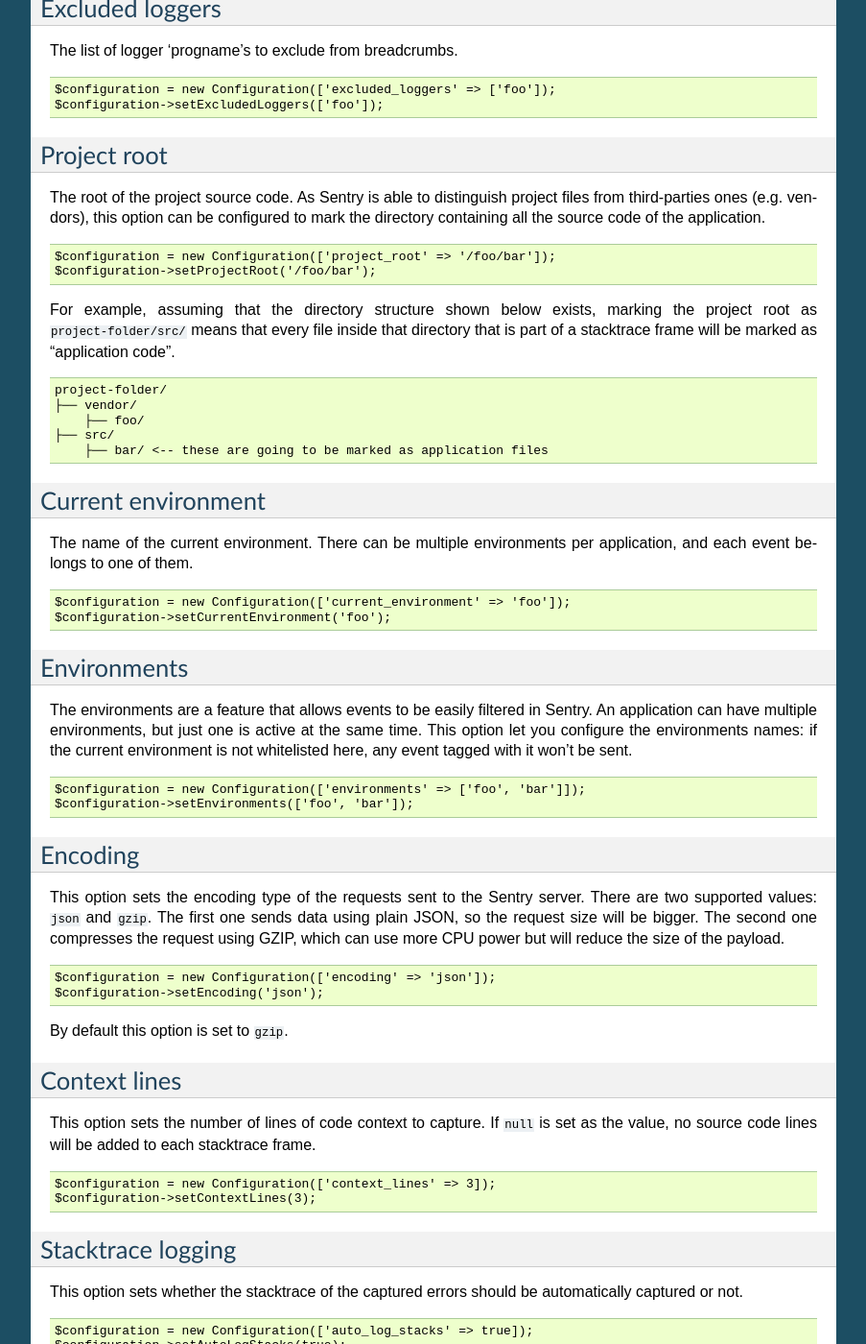
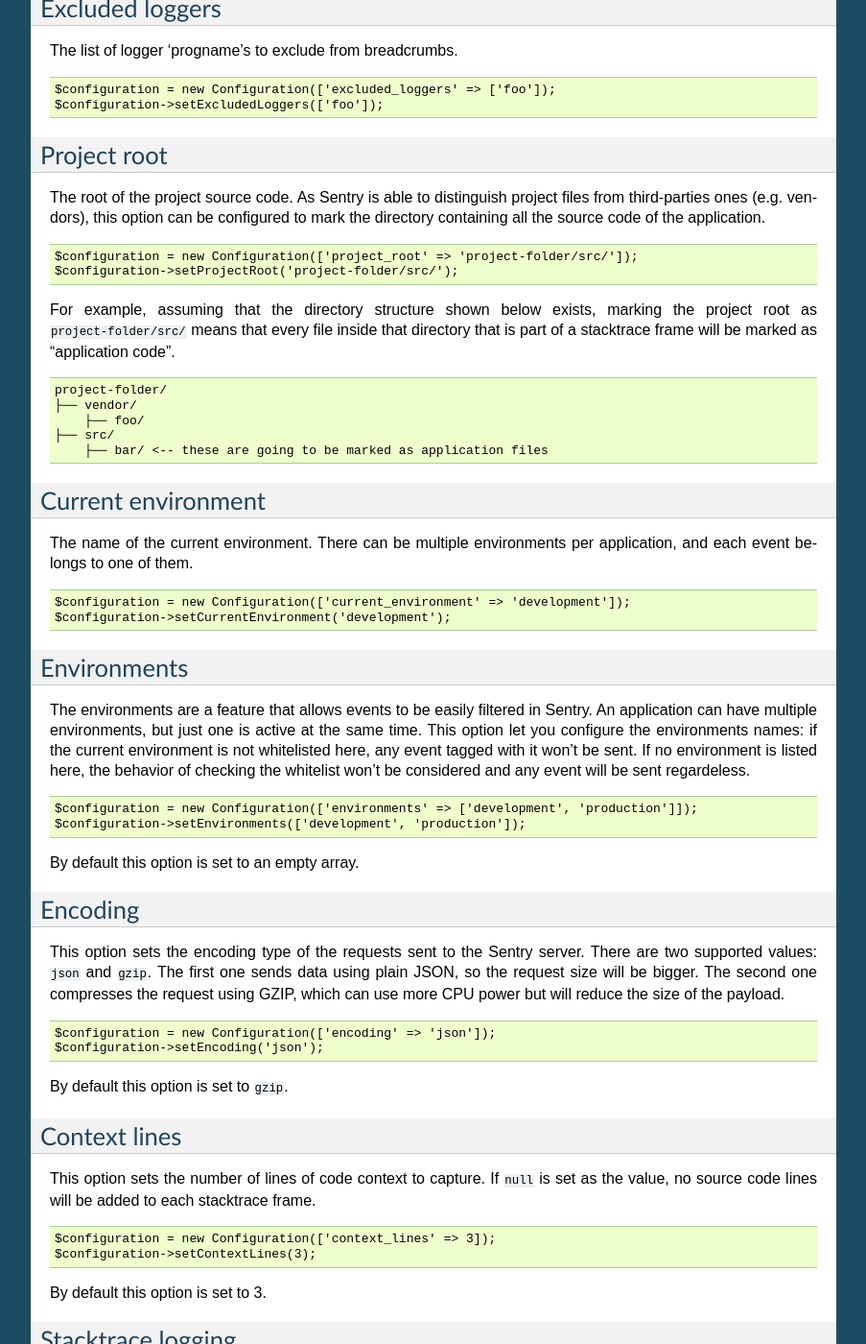
Before and after one commit to getsentry/sentry-php, a Sphinx documentation site: the page built from docs/configuration.rst, in a window 1280 px wide and 1400 px high, scrolled down 1255 px. Shown: the whole window at 96% size, without its empty margins (198-1101 px from the left). Built offline with Sphinx 7.4.7, drawn with Linux system fonts in a browser that asks for light colours; the version number could not be read and is left out; some of the changed text lies outside the part shown.

Commit message:
Apply code review changes

```diff
--- a/docs/configuration.rst
+++ b/docs/configuration.rst
@@ -44,8 +44,8 @@ The name of the server the SDK is running on (it's usually the hostname).
 
 .. code-block:: php
 
-    $configuration = new Configuration(['server_name' => 'foo']);
-    $configuration->setServerName('foo');
+    $configuration = new Configuration(['server_name' => 'www.my-site.com']);
+    $configuration->setServerName('www.my-site.com');
 
 By default this option is set to the hostname of the server the SDK is running
 on retrieved from a call to the ``gethostname()`` method.
@@ -92,8 +92,8 @@ mark the directory containing all the source code of the application.
 
 .. code-block:: php
 
-    $configuration = new Configuration(['project_root' => '/foo/bar']);
-    $configuration->setProjectRoot('/foo/bar');
+    $configuration = new Configuration(['project_root' => 'project-folder/src/']);
+    $configuration->setProjectRoot('project-folder/src/');
 
 For example, assuming that the directory structure shown below exists, marking
 the project root as ``project-folder/src/`` means that every file inside that
@@ -116,8 +116,8 @@ application, and each event belongs to one of them.
 
 .. code-block:: php
 
-    $configuration = new Configuration(['current_environment' => 'foo']);
-    $configuration->setCurrentEnvironment('foo');
+    $configuration = new Configuration(['current_environment' => 'development']);
+    $configuration->setCurrentEnvironment('development');
 
 Environments
 ============
@@ -126,12 +126,15 @@ The environments are a feature that allows events to be easily filtered in
 Sentry. An application can have multiple environments, but just one is active
 at the same time. This option let you configure the environments names: if
 the current environment is not whitelisted here, any event tagged with it
-won't be sent.
+won't be sent. If no environment is listed here, the behavior of checking
+the whitelist won't be considered and any event will be sent regardeless.
 
 .. code-block:: php
 
-    $configuration = new Configuration(['environments' => ['foo', 'bar']]);
-    $configuration->setEnvironments(['foo', 'bar']);
+    $configuration = new Configuration(['environments' => ['development', 'production']]);
+    $configuration->setEnvironments(['development', 'production']);
+
+By default this option is set to an empty array.
 
 Encoding
 ========
@@ -160,6 +163,8 @@ set as the value, no source code lines will be added to each stacktrace frame.
     $configuration = new Configuration(['context_lines' => 3]);
     $configuration->setContextLines(3);
 
+By default this option is set to 3.
+
 Stacktrace logging
 ==================
 
@@ -218,8 +223,8 @@ to create relative paths.
 
 .. code-block:: php
 
-    $configuration = new Configuration(['prefixes' => ['foo']);
-    $configuration->setPrefixes(['foo']);
+    $configuration = new Configuration(['prefixes' => ['/var/www']);
+    $configuration->setPrefixes(['/var/www']);
 
 Should capture callback
 =======================
```
Also changed, not shown: other parts of docs/configuration.rst (+4 -4 lines).
